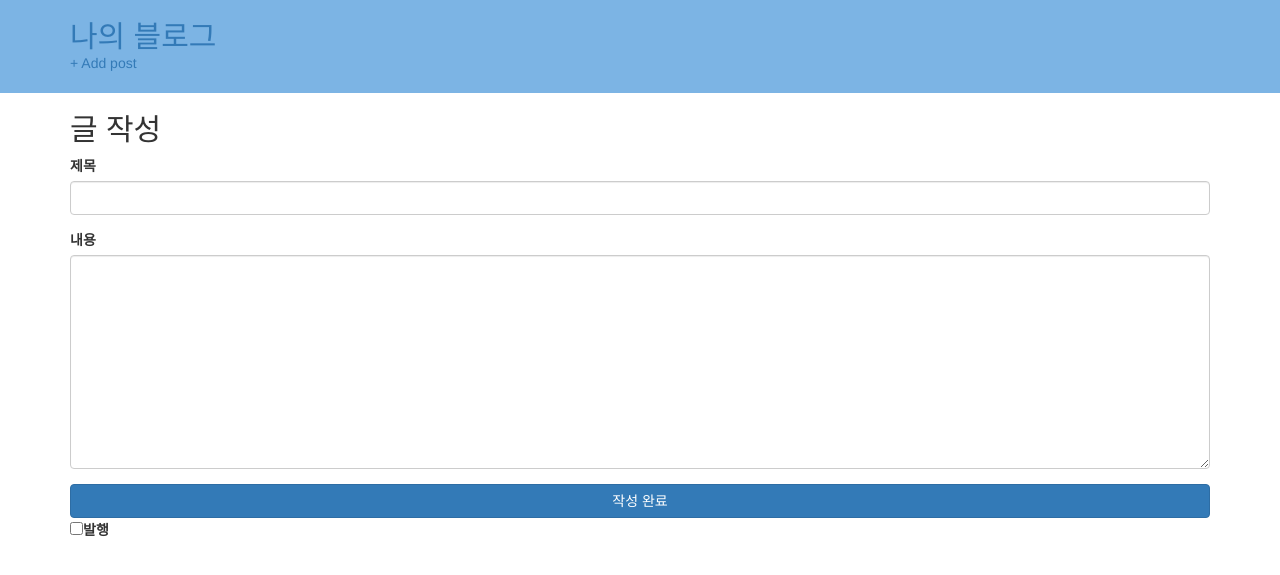
After one commit to gangbok119/djangogirls, a Django app: template djangogirls/templates/blog/post_form.html in a window 1280 px wide. The commit adds this page. Shown: the top 575 px of the page. Run offline with Django 3.2, Linux system fonts and the light colour scheme; the template is opened without the code that fills it, so the values that code supplies are empty; some libraries are stand-ins or nearby versions.

Commit message:
checkbox추가, {% url %} 사용 추가

```diff
--- a/djangogirls/config/urls.py
+++ b/djangogirls/config/urls.py
@@ -16,15 +16,17 @@ Including another URLconf
 from django.conf.urls import url
 from django.contrib import admin
 
-from blog.views import post_list, post_detail
+from blog.views import post_list, post_detail, post_add, post_delete
 
 urlpatterns = [
     url(r'^admin/', admin.site.urls),
-    url(r'^$', post_list),
+    url(r'^$', post_list, name=post_list),
     # post/<숫자 1개 이상>/이 가능하도록 정규표현식 작성
     # 해당 숫자는 그룹으로 감싸고 'pk'라는 그룹명을 지정
     # primary key 라는 의미 - 포스트별로 각각 접근한다는 의미
-    url(r'^post/(?P<pk>\d+)/', post_detail),
+    url(r'^post/detail/(?P<pk>\d+)/', post_detail, name ='post_detail'),
     # 그룹 이름을 주면 - view를 호출할 시 pk=3 형식으로 해서 kwrgs로
+    url(r'^post/add/', post_add,),
+    url(r'^post_delete/(?P<pk>\d+)/',post_delete, name='post_delete', )
 
 ]
--- a/djangogirls/static/css/blog.css
+++ b/djangogirls/static/css/blog.css
@@ -7,14 +7,20 @@
 .blog-header .blog-title {
     margin: 0;
 }
-.blog-header .blog-title > a, a:hover, a:visited {
-    color: white;
+.blog-header .blog-title > a,
+.blog-header .blog-title > a:hover,
+.blog-header .blog-title > a:visited {
+
     text-decoration: none;
 }
 
 .post-container {
-    margin: 50px;
+
 }
+.post-container > .btn-back-list {
+    margin-top: 10px;
+}
+
 .post-container > .post {
     padding-top: 10px;
     padding-bottom: 10px;
--- a/djangogirls/templates/base.html
+++ b/djangogirls/templates/base.html
@@ -15,8 +15,12 @@
 </head>
 <body>
 <div class="blog-header">
-    <div class="container">
-        <h2 class="blog-title"><a href="">나의 블로그</a></h2>
+    <div class="container main-container">
+            <h2 class="blog-title"><a href="/">나의 블로그</a></h2>
+        <div class="top-btn-container">
+          <a href="{% url 'post_add' %}">+ Add post</a>
+        </div>
+
     </div>
 
 </div>
--- /dev/null
+++ b/djangogirls/templates/blog/post_form.html
@@ -0,0 +1,36 @@
+<!--제목 -->
+<!-- 내용 -->
+<!-- 글쓰기버튼-->
+{% extends 'base.html' %}
+
+<!-- View : def post_add(request)-->
+<!-- Template: post/add/ 에 연결 -->
+
+{% block content %}
+
+    <!--하나의 'Post'인스턴스만 출력하도록 변경(post 변수 사용) -->
+    <!-- 해당 Post는 content를 전부 출력해야 함.  -->
+
+    <div>
+        <h2>글 작성</h2>
+        <form action="" method="post">
+            {% csrf_token %}
+            <div class="form-group">
+                <label for="input-title">제목</label>
+                <input name="title" id="input-title" type="text" class="form-control">
+            </div>
+            <div class="form-group">
+                <label for="input-content">내용</label>
+                <textarea name="content" id="input-content" cols="30" rows="10" class="form-control"></textarea>
+            </div>
+            <button class="btn btn-primary btn-block">작성 완료</button>
+            <div class="form-group">
+                <label for=""><input type="checkbox" name="is_publish" value="publish">발행</label>
+
+            </div>
+
+        </form>
+    </div>
+
+
+{% endblock %}
```
Also changed, not shown: djangogirls/blog/models.py (+26 -0 lines), djangogirls/blog/views.py (+90 -22 lines), djangogirls/templates/blog/post_detail.html (+7 -2 lines), djangogirls/templates/blog/post_list.html (+10 -3 lines).
